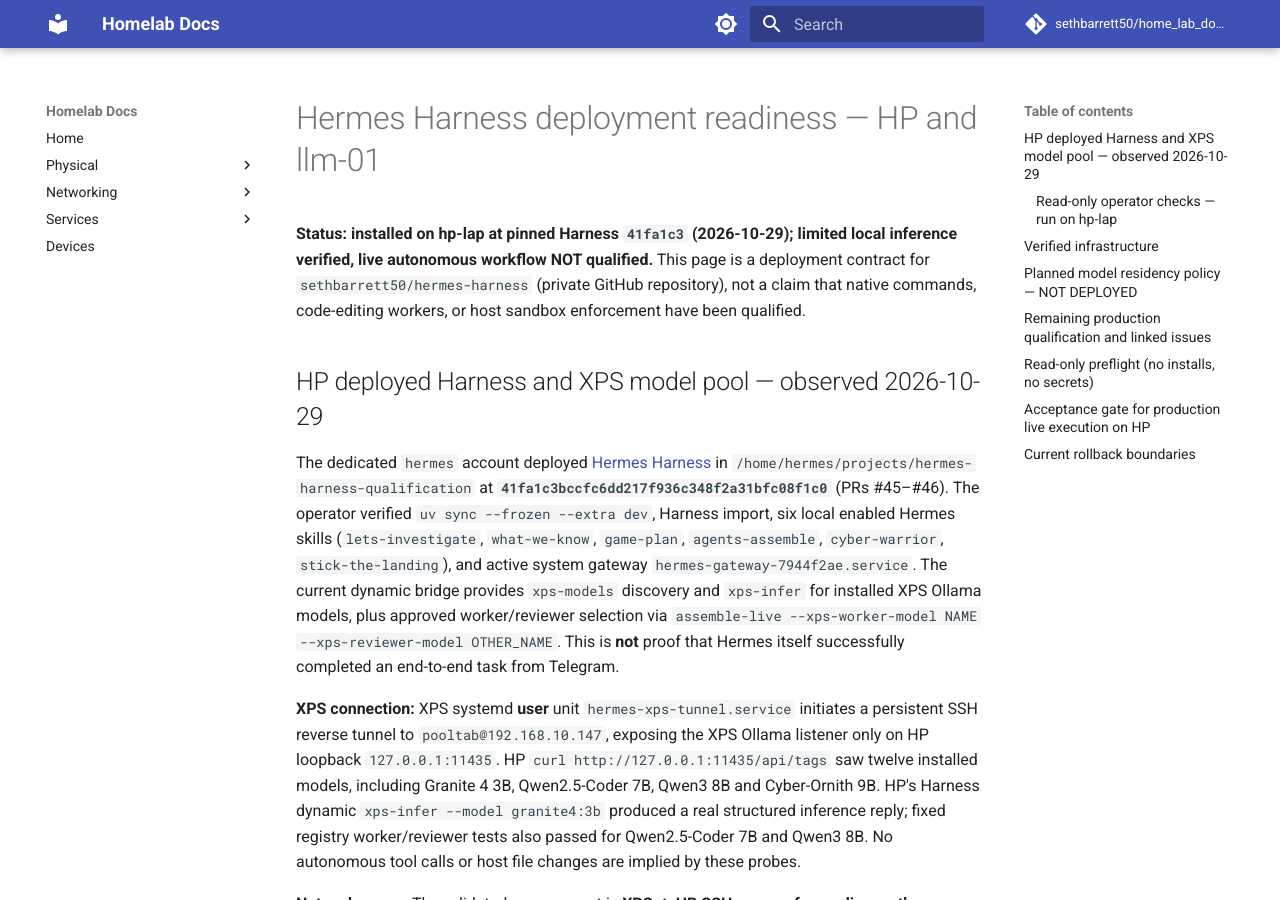
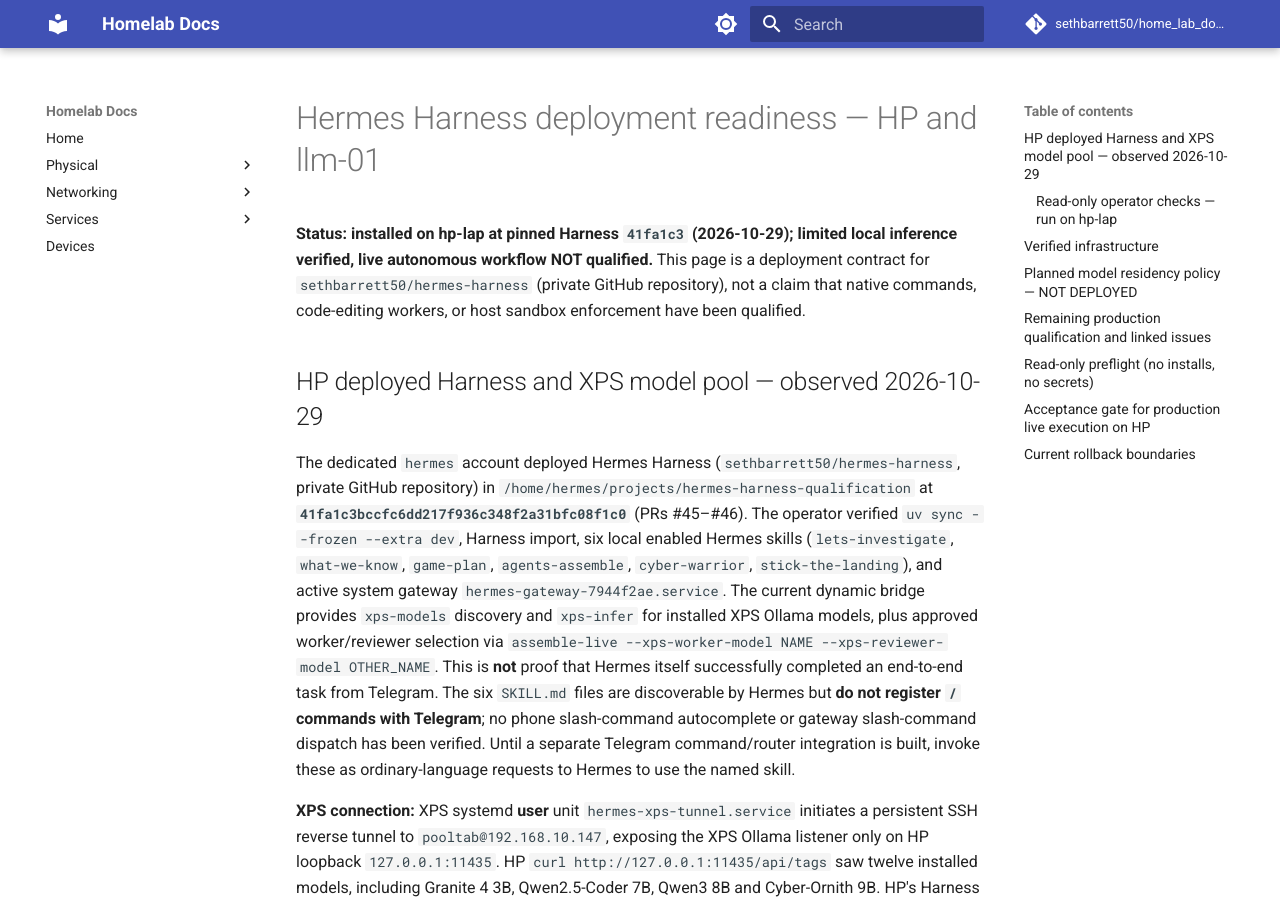
Before and after one commit to sethbarrett50/home_lab_docs, an MkDocs documentation site: the page built from docs/services/hermes-harness-deployment.md, in a window 1280 px wide and 900 px high. Built offline with MkDocs 1.6.1 and Material for MkDocs 9.7.7, drawn with Linux system fonts in a browser that asks for light colours; comment, search, counter and statistics services are not loaded.

Commit message:
docs: correct private link and distinguish Hermes skills from Telegram slash commands

```diff
--- a/docs/services/hermes-harness-deployment.md
+++ b/docs/services/hermes-harness-deployment.md
@@ -4,7 +4,7 @@
 
 ## HP deployed Harness and XPS model pool — observed 2026-10-29
 
-The dedicated `hermes` account deployed [Hermes Harness](https://github.com/sethbarrett50/hermes-harness) in `/home/hermes/projects/hermes-harness-qualification` at **`41fa1c3bccfc6dd217f936c348f2a31bfc08f1c0`** (PRs #45–#46). The operator verified `uv sync --frozen --extra dev`, Harness import, six local enabled Hermes skills (`lets-investigate`, `what-we-know`, `game-plan`, `agents-assemble`, `cyber-warrior`, `stick-the-landing`), and active system gateway `hermes-gateway-7944f2ae.service`. The current dynamic bridge provides `xps-models` discovery and `xps-infer` for installed XPS Ollama models, plus approved worker/reviewer selection via `assemble-live --xps-worker-model NAME --xps-reviewer-model OTHER_NAME`. This is **not** proof that Hermes itself successfully completed an end-to-end task from Telegram.
+The dedicated `hermes` account deployed Hermes Harness (`sethbarrett50/hermes-harness`, private GitHub repository) in `/home/hermes/projects/hermes-harness-qualification` at **`41fa1c3bccfc6dd217f936c348f2a31bfc08f1c0`** (PRs #45–#46). The operator verified `uv sync --frozen --extra dev`, Harness import, six local enabled Hermes skills (`lets-investigate`, `what-we-know`, `game-plan`, `agents-assemble`, `cyber-warrior`, `stick-the-landing`), and active system gateway `hermes-gateway-7944f2ae.service`. The current dynamic bridge provides `xps-models` discovery and `xps-infer` for installed XPS Ollama models, plus approved worker/reviewer selection via `assemble-live --xps-worker-model NAME --xps-reviewer-model OTHER_NAME`. This is **not** proof that Hermes itself successfully completed an end-to-end task from Telegram. The six `SKILL.md` files are discoverable by Hermes but **do not register `/` commands with Telegram**; no phone slash-command autocomplete or gateway slash-command dispatch has been verified. Until a separate Telegram command/router integration is built, invoke these as ordinary-language requests to Hermes to use the named skill.
 
 **XPS connection:** XPS systemd **user** unit `hermes-xps-tunnel.service` initiates a persistent SSH reverse tunnel to `pooltab@192.168.10.147`, exposing the XPS Ollama listener only on HP loopback `127.0.0.1:11435`. HP `curl http://127.0.0.1:11435/api/tags` saw twelve installed models, including Granite 4 3B, Qwen2.5-Coder 7B, Qwen3 8B and Cyber-Ornith 9B. HP's Harness dynamic `xps-infer --model granite4:3b` produced a real structured inference reply; fixed registry worker/reviewer tests also passed for Qwen2.5-Coder 7B and Qwen3 8B. No autonomous tool calls or host file changes are implied by these probes.
 
```
